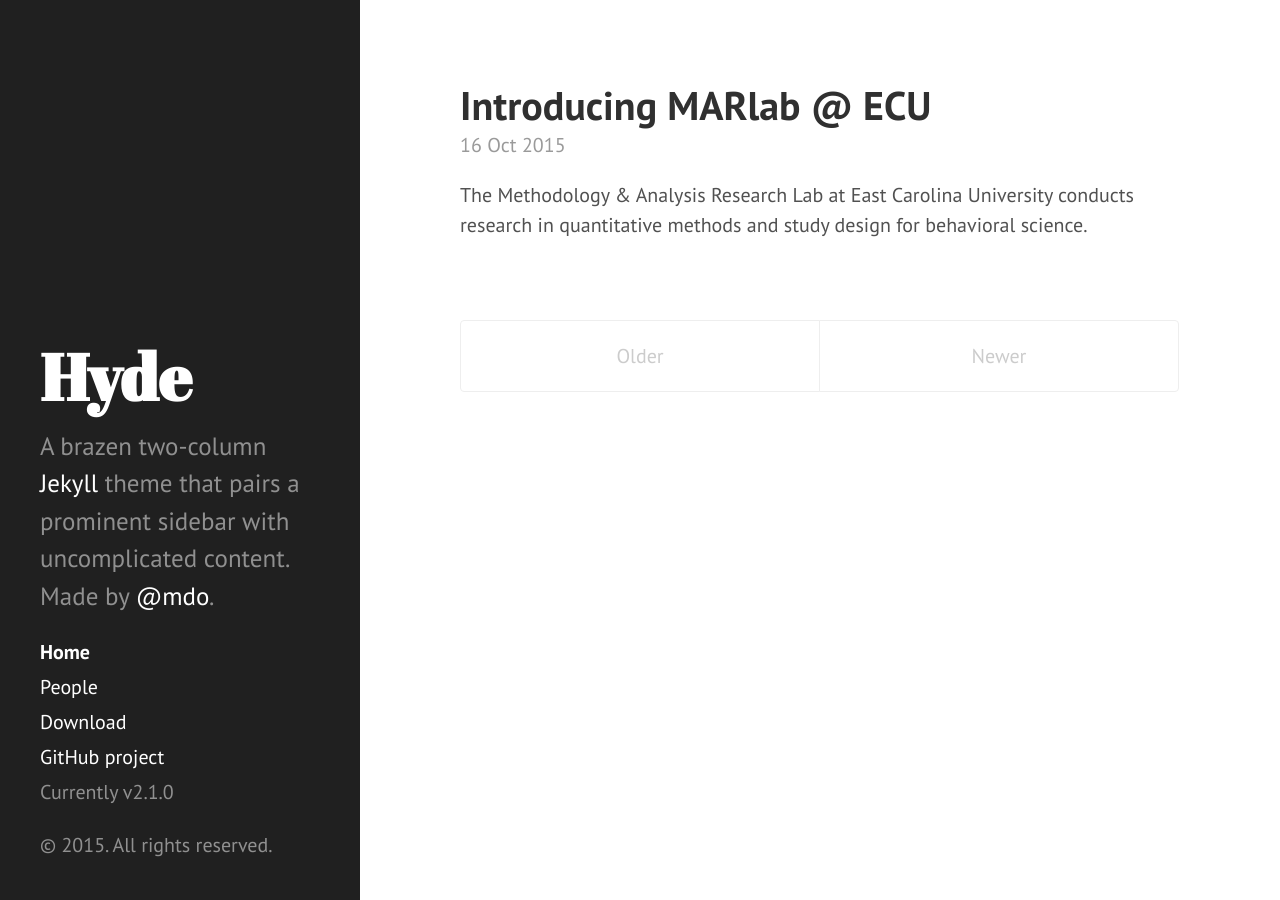
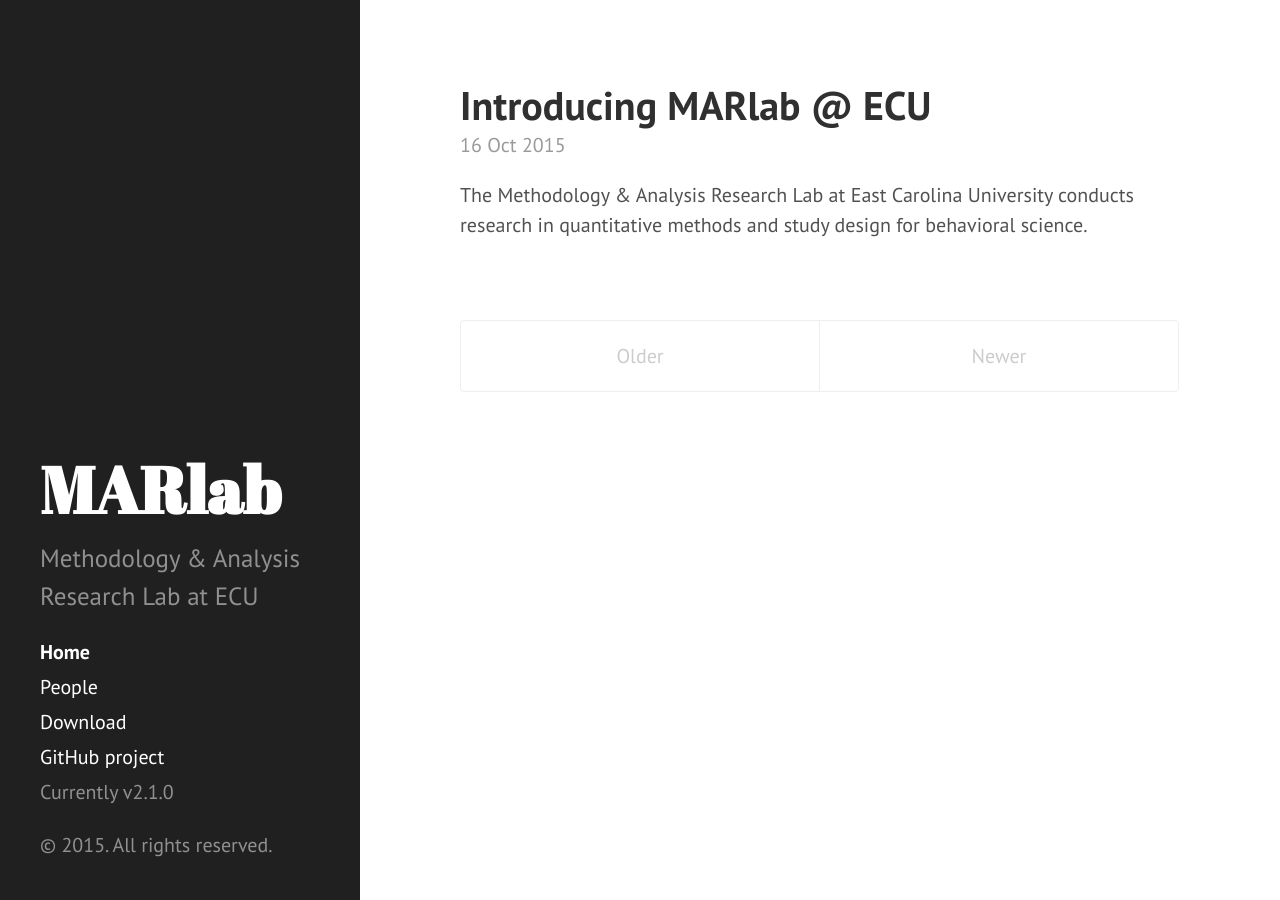
Before and after one commit to schoam4/schoam4.github.io, a Jekyll site: the page built from index.html, in a window 1280 px wide. Built offline with Jekyll 4.4.1, drawn with Linux system fonts in a browser that asks for light colours; Markdown is read by kramdown in place of the engine named in the settings; the list of posts is cut into pages by our own code.

Commit message:
Update _config.yml

```diff
--- a/_config.yml
+++ b/_config.yml
@@ -7,20 +7,17 @@
 relative_permalinks: true
 
 # Setup
-title:            Hyde
-tagline:          'A Jekyll theme'
-description:      'A brazen two-column <a href="http://jekyllrb.com" target="_blank">Jekyll</a> theme that pairs a prominent sidebar with uncomplicated content. Made by <a href="https://twitter.com/mdo" target="_blank">@mdo</a>.'
-url:              http://hyde.getpoole.com
+title:            MARlab
+tagline:          ''
+description:      'Methodology & Analysis Research Lab at ECU'
+url:              http://marlab.com
 baseurl:          /
 
 author:
-  name:           'Mark Otto'
-  url:            https://twitter.com/mdo
+  name:           'Alex Schoemann'
+  url:            https://sites.google.com/site/alexandermschoemann/
 
 paginate:         5
 
 # Custom vars
 version:          2.1.0
-
-github:
-  repo:           https://github.com/poole/hyde
```
